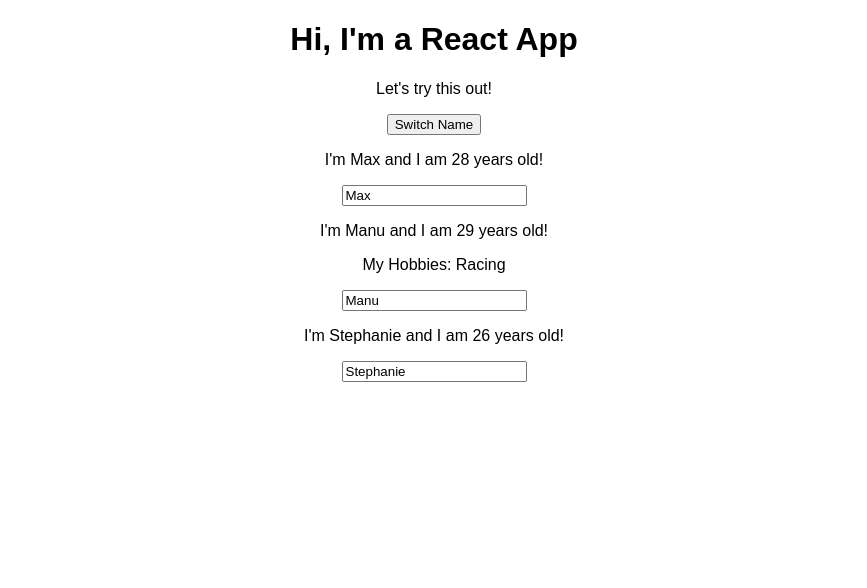
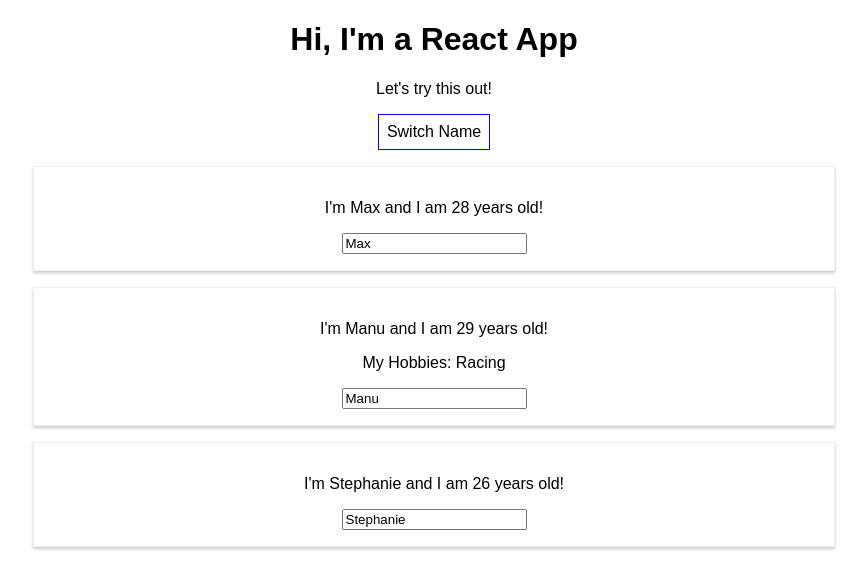
Before and after one commit to mkthewlis/react-complete-guide, a React (Create React App) app: page / in a window 1280 px wide. Shown: the top 588 px of the page, without its empty margins (206-1073 px from the left). Built offline with nearby package versions, Linux system fonts and the light colour scheme.

Commit message:
feat: introduction to styling React pages with both inline and separate files

```diff
--- a/src/App.css
+++ b/src/App.css
@@ -1,3 +1,7 @@
 .App {
   text-align: center;
 }
+
+button:hover {
+  color: red;
+}
--- a/src/App.js
+++ b/src/App.js
@@ -36,11 +36,21 @@
   };
 
   render() {
+    const style = {
+        backgroundColor: 'white',
+        font: 'inherit',
+        border: '1px solid blue',
+        padding: '8px',
+        cursor: 'pointer',
+    };
+
     return (
       <div className="App">
         <h1>Hi, I'm a React App</h1>
         <p>Let's try this out!</p>
-        <button onClick={() => this.switchNameHandler('Maxilian!!')}>Switch Name</button>
+        <button
+          style={style}
+          onClick={() => this.switchNameHandler('Maxilian!!')}>Switch Name</button>
         <Person
           name={ this.state.persons[0].name}
           age={ this.state.persons[0].age}/>
--- /dev/null
+++ b/src/Person/Person.css
@@ -0,0 +1,8 @@
+.Person {
+    width: 60%;
+    margin: 16px auto;
+    border: 1px solid #eee;
+    box-shadow: 0 2px 3px #ccc;
+    padding: 16px;
+    text-align: center;
+}
--- a/src/Person/Person.js
+++ b/src/Person/Person.js
@@ -1,8 +1,10 @@
 import React from 'react';
+
+import './Person.css';
 
 const person = (props) => {
     return (
-        <div>
+        <div className="Person">
             <p onClick={props.click}>I'm {props.name} and I am {props.age} years old!</p>
             <p>{props.children}</p>
             <input type="text" onChange={props.changed} value={props.name}/>
```
